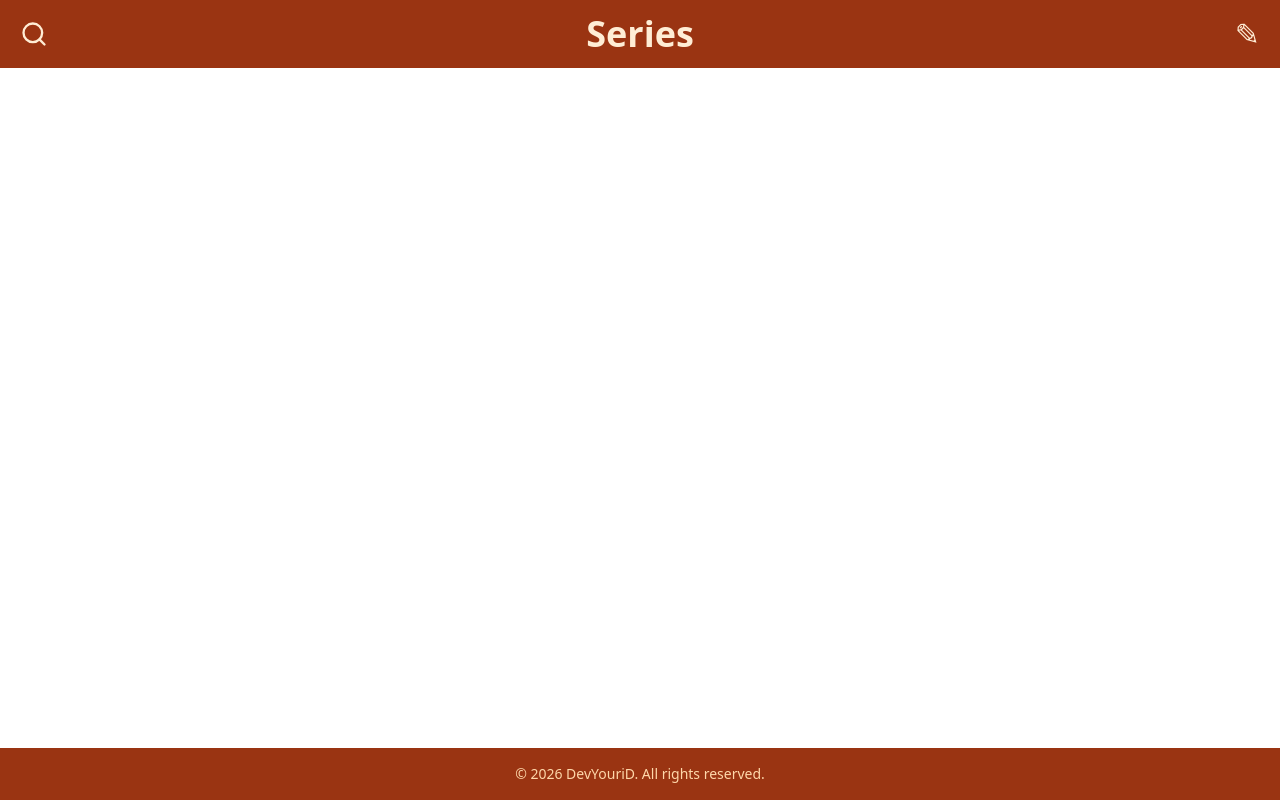
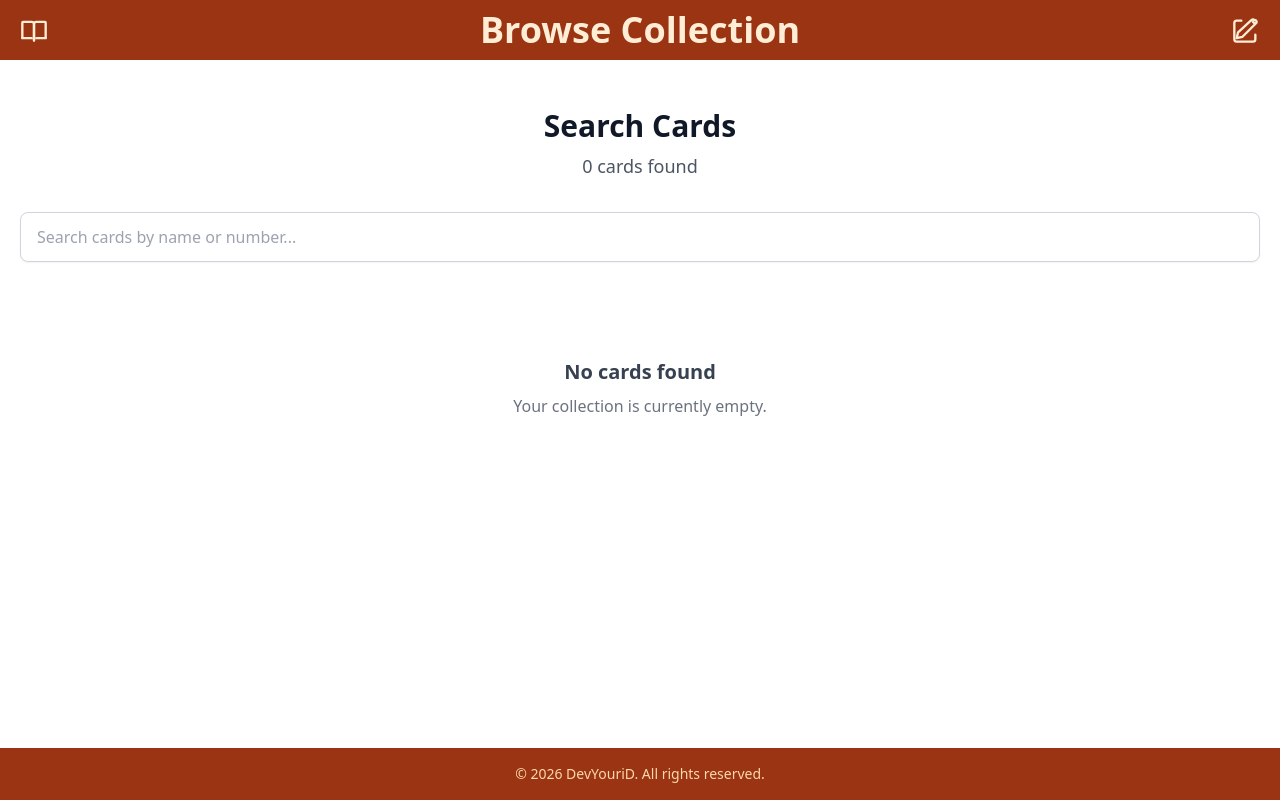
Before and after one commit to DevYouriD/HoardR, a Spring Boot app: page / in a window 1280 px wide. Run offline with Spring Boot 4, Linux system fonts and the light colour scheme; data that the repository does not hold is empty; some libraries are stand-ins or nearby versions.

Commit message:
Restructure pages (search on home page, browse series, sets and cards on catalogue page) Update header icons

```diff
--- a/src/main/java/com/devyourid/hoardr/api/controller/web/UserWebController.java
+++ b/src/main/java/com/devyourid/hoardr/api/controller/web/UserWebController.java
@@ -29,9 +29,9 @@ public class UserWebController {
 
     @GetMapping()
     public String home(Model model) {
-        List<Series> seriesList = seriesService.findAllSeries();
-        model.addAttribute("seriesList", seriesList);
-        return "home.html";
+        List<Card> cards = cardService.findAllCards();
+        model.addAttribute("cards", cards);
+        return "home";
     }
 
     @GetMapping(GET_SERIES_DETAILS_PATH)
@@ -63,12 +63,10 @@ public class UserWebController {
         return "expansion-set-detailed";
     }
 
-    @GetMapping("/cardsearch")
-    public String getAllCards(Model model) {
-        List<Card> cards = cardService.findAllCards();
-
-        model.addAttribute("cards", cards);
-
-        return "cardsearch";
+    @GetMapping("/catalogue")
+    public String catalogue(Model model) {
+        List<Series> seriesList = seriesService.findAllSeries();
+        model.addAttribute("seriesList", seriesList);
+        return "catalogue";
     }
 }
--- a/src/main/resources/templates/fragments/header.html
+++ b/src/main/resources/templates/fragments/header.html
@@ -1,3 +1,4 @@
+
 <!doctype html>
 <html lang="en" xmlns:th="https://www.thymeleaf.org">
 
@@ -8,11 +9,11 @@
 
     <div class="container mx-auto px-5 flex items-center justify-between relative">
 
-        <!-- Card search icon (left) -->
-        <a href="/cardsearch"
+        <!-- Catalogue icon (left) -->
+        <a href="/catalogue"
            class="text-3xl hover:text-gray-200 transition-colors"
-           title="Search cards"
-           aria-label="Search cards">
+           title="Catalogue"
+           aria-label="Catalogue">
 
             <svg xmlns="http://www.w3.org/2000/svg"
                  width="28"
@@ -21,10 +22,10 @@
                  fill="none"
                  stroke="currentColor"
                  stroke-width="2"
-                 stroke-linecap="round"
-                 stroke-linejoin="round">
-                <circle cx="11" cy="11" r="8"/>
-                <path d="m21 21-4.35-4.35"/>
+                 stroke-linecap="round">
+                <path d="M12 21V7a2 2 0 0 1 2-2h7.4a.6.6 0 0 1 .6.6v13.114"/>
+                <path d="M12 21V7a2 2 0 0 0-2-2H2.6a.6.6 0 0 0-.6.6v13.114"/>
+                <path d="M14 19h8m-12 0H2"/>
             </svg>
         </a>
 
@@ -42,9 +43,22 @@
         <!-- Admin icon (right) -->
         <a href="/admin"
            class="text-3xl hover:text-gray-200 transition-colors"
-           title="Administration"
-           aria-label="Administration">
-            ✎️
+           title="Edit"
+           aria-label="Edit">
+
+            <svg xmlns="http://www.w3.org/2000/svg"
+                 width="28" height="28"
+                 viewBox="0 0 24 24"
+                 fill="none"
+                 stroke="currentColor"
+                 stroke-width="2"
+                 stroke-linecap="round"
+                 stroke-linejoin="round">
+                <path d="m18 5 1.4 1.4"/>
+                <path d="M20.4 3.6a2 2 0 0 1 0 2.8L9 17.8 4 19l1.2-5L16.6 3.6a2 2 0 0 1 2.8 0Z"/>
+                <path d="M8 4H4a2 2 0 0 0-2 2v14a2 2 0 0 0 2 2h14a2 2 0 0 0 2-2v-4"/>
+            </svg>
+
         </a>
 
     </div>
--- a/src/main/resources/templates/home.html
+++ b/src/main/resources/templates/home.html
@@ -7,37 +7,30 @@
     <script src="https://cdn.tailwindcss.com"></script>
     <link rel="icon" th:href="@{/snorlax_favicon.ico}" type="image/x-icon">
 </head>
+
 <body class="bg-white text-gray-900 min-h-screen flex flex-col">
 
 <!-- Header -->
-<div th:replace="~{fragments/header :: header('Series')}"></div>
+<div th:replace="~{fragments/header :: header('Browse Collection')}"></div>
 
-<!-- Main Content -->
+<!-- Main content -->
 <main class="flex-grow">
     <section class="body-font">
-        <div class="container px-5 py-24 mx-auto">
-            <div class="flex flex-wrap justify-center -m-4">
+        <div class="container px-5 py-12 mx-auto">
 
-                <!-- Series Card -->
-                <div th:each="series : ${seriesList}" class="lg:w-1/3 sm:w-1/2 w-full p-3">
-                    <div class="relative group cursor-pointer mx-auto bg-gray-800 rounded-lg border-2 border-gray-700 overflow-hidden"
-                         th:onclick="|window.location='@{/series/{seriesId}(seriesId=${series.id})}'|">
+            <div class="mb-8 text-center">
+                <h1 class="text-3xl font-bold mb-2">Search Cards</h1>
 
-                        <!-- Image container -->
-                        <div class="flex items-center justify-center p-6 h-48 w-full bg-gray-200">
-                            <img alt="Series Icon"
-                                 class="max-h-full max-w-full object-contain"
-                                 th:src="${series.icon} != null ? ${series.icon} : @{https://dummyimage.com/200x200/111/fff&text=${series.name}}">
-                        </div>
-
-                        <!-- Hover overlay -->
-                        <div class="absolute inset-0 px-6 py-6 bg-gray-900 bg-opacity-90 opacity-0 group-hover:opacity-100 transition-opacity duration-300 flex flex-col justify-center items-center text-center">
-                            <h1 class="title-font text-2xl font-bold text-white mb-2" th:text="${series.name}">Series Name</h1>
-                            <p class="leading-relaxed text-gray-300 text-sm">Click to view expansion sets</p>
-                        </div>
-                    </div>
+                <div class="text-lg text-gray-600">
+                    <span th:text="${#lists.size(cards)}">0</span>
+                    cards found
                 </div>
             </div>
+
+            <!-- Card grid -->
+            <div th:replace="~{fragments/card-grid :: grid(${cards})}">
+            </div>
+
         </div>
     </section>
 </main>
```
Also changed, not shown: src/main/resources/templates/cardsearch.html (deleted, +0 -47 lines), src/main/resources/templates/catalogue.html (added, +53 -0 lines).
